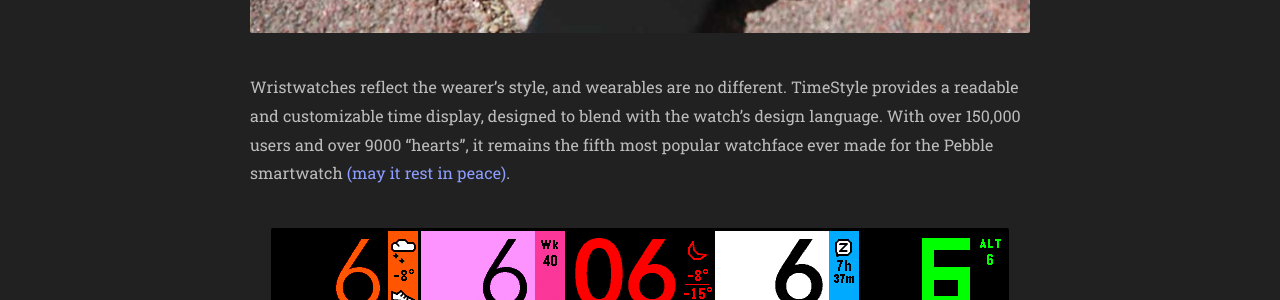
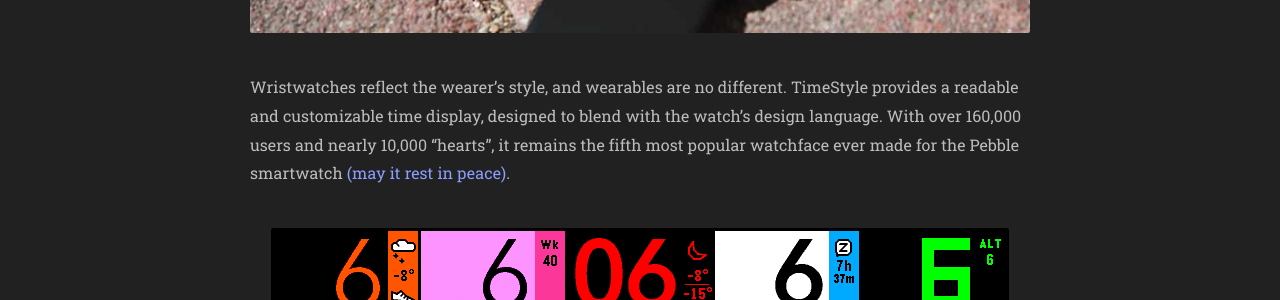
Before and after one commit to tilden/tilden.github.io, a Jekyll site: the page built from projects/timestyle.md, in a window 1280 px wide and 900 px high, scrolled down 404 px. Shown: the part 184-484 px from the top of the window. Built offline with Jekyll 4.4.1, drawn with Linux system fonts in a browser that asks for light colours; nearby versions of some CDN libraries.

Commit message:
Slight tweaks to timestyle numbers

```diff
--- a/_data/projects.yml
+++ b/_data/projects.yml
@@ -1,7 +1,7 @@
 
 - name: "TimeStyle"
   desc: >
-        The fifth most popular watchface ever made for the Pebble, with over 150,000 users.
+        The fifth most popular watchface ever made for the Pebble, with over 160,000 users.
   banner_img: "images/banners/timestyle_banner.png"
   tags:
     - Prototyping
@@ -46,7 +46,7 @@
 # - name: "Pythy: Improving the Introductory Python Programming Experience"
 #   desc: >
 #         What if intro computer science students didn't have to install any software, and could start programming right away?
-#   banner_img: "images/banners/pythy_banner.png"
+#   banner_Fimg: "images/banners/pythy_banner.png"
 #   url: "/projects/pythy"
 
 # - name: "WeatherClock"
--- a/projects/timestyle.md
+++ b/projects/timestyle.md
@@ -8,7 +8,7 @@ subtitle: "A stylish, modern watchface for the Pebble watch inspired by the visu
 
 Wristwatches reflect the wearer's style, and wearables are no different.
 TimeStyle provides a readable and customizable time display, designed to
-blend with the watch's design language. With over 150,000 users and over 9000 "hearts", it remains the fifth most popular watchface ever made for the Pebble smartwatch [(may it rest in peace)](https://www.bloomberg.com/news/articles/2016-12-07/pebble-said-to-discuss-selling-software-assets-to-fitbit).
+blend with the watch's design language. With over 160,000 users and nearly 10,000 "hearts", it remains the fifth most popular watchface ever made for the Pebble smartwatch [(may it rest in peace)](https://www.bloomberg.com/news/articles/2016-12-07/pebble-said-to-discuss-selling-software-assets-to-fitbit).
 
 ![Collage of Timestyle screenshots](/images/projects/timestyle/collage.png)
 
```
